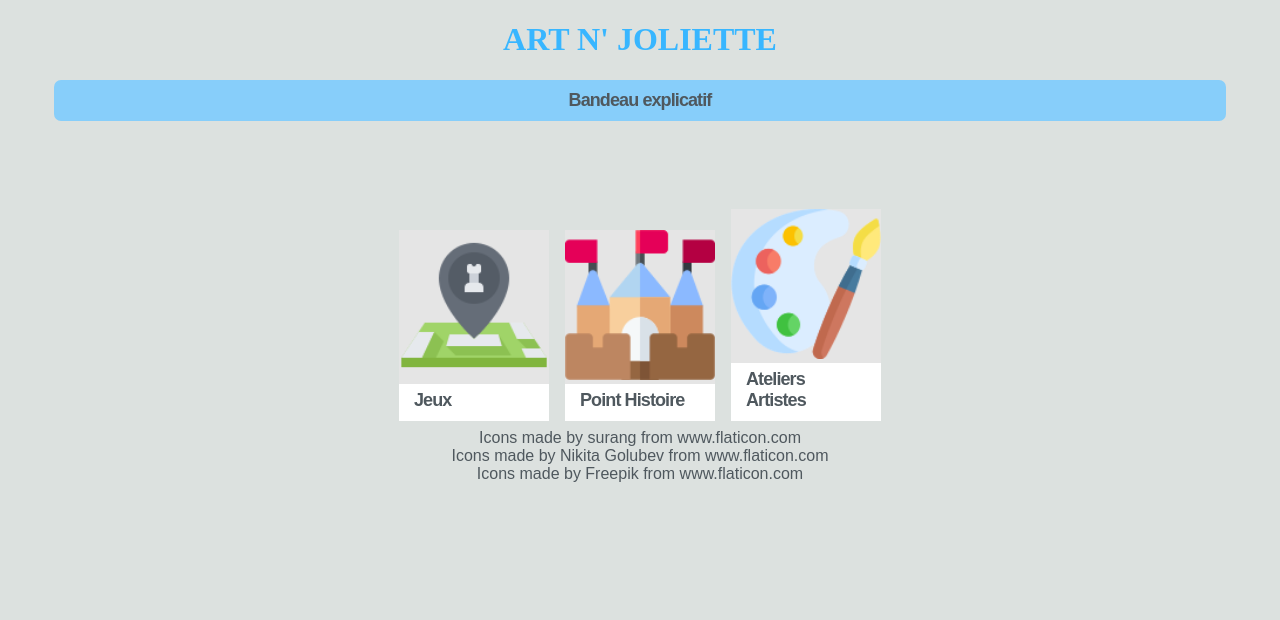
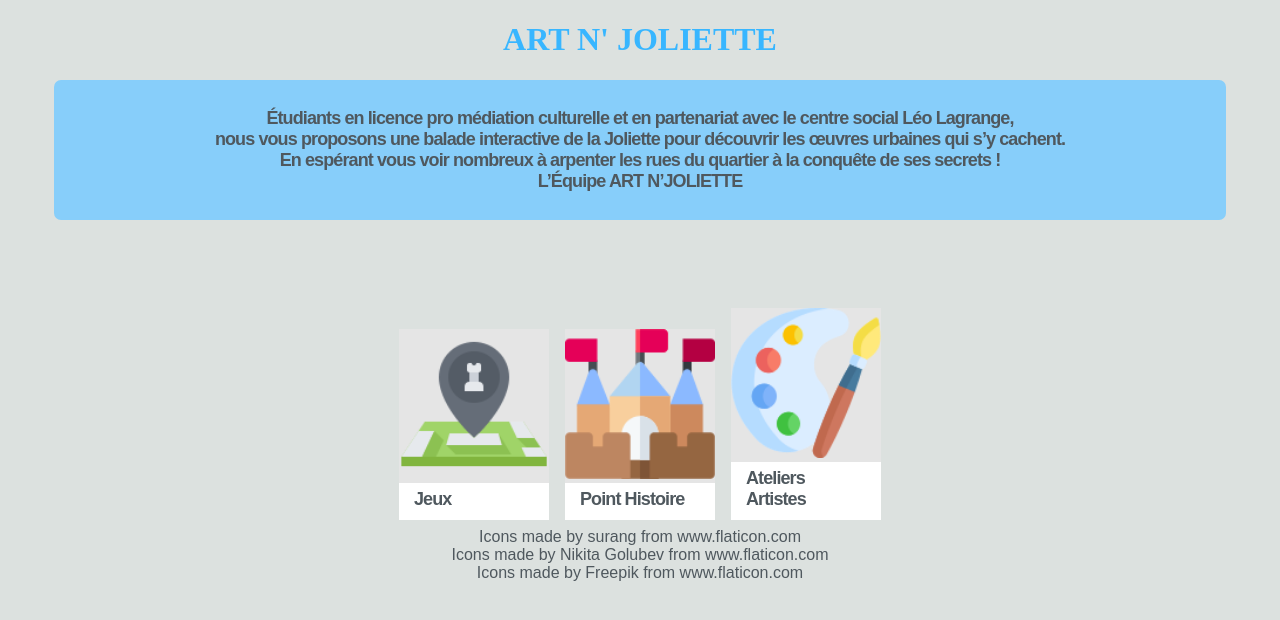
Before and after one commit to Bouloute/ArtNJoliette, a React (Create React App) app: page / in a window 1280 px wide. Shown: the top 620 px of the page. Built offline with nearby package versions, Linux system fonts and the light colour scheme.

Commit message:
fixed images bug

```diff
--- a/src/components/Art.js
+++ b/src/components/Art.js
@@ -1,7 +1,6 @@
 import React, { Component } from 'react';
 import {connect} from 'react-redux'
 import {findArtById} from '../actions/artActions'
-import artists from '../png/005-artist.png';
 
 import audio from '../png/272168__dethrok__cicadas.wav';
 
@@ -16,11 +15,6 @@ class Art extends Component {
 
     }
 
-    getImage = () => {
-
-        return artists
-    }
-
     render() {
         if(!!this.props.artist) {
             return (
@@ -30,7 +24,7 @@ class Art extends Component {
                     <div className="art">
                         <div class="art-cell">
                             <div class="art-img">
-                                <img src={this.getImage()} alt={this.state.name}/>
+                                <img src={this.props.image_url} alt={this.state.name}/>
                             </div>
                             <div class="art-content">
                                 <h2>{this.props.name}</h2>
--- a/src/components/Home.js
+++ b/src/components/Home.js
@@ -9,7 +9,13 @@ import React from 'react';
 const Home = () => {
     return (
         <div className="Home">
-            <div className="bandeau">Bandeau explicatif</div>
+            <div className="bandeau">
+                <p> Étudiants en licence pro médiation culturelle et en partenariat avec le centre social Léo Lagrange,<br/>
+                    nous vous proposons une balade interactive de la Joliette pour découvrir les œuvres urbaines qui s’y cachent.<br/>
+                    En espérant vous voir nombreux à arpenter les rues du quartier à la conquête de ses secrets !<br/>
+                    L’Équipe ART N’JOLIETTE
+                </p>
+            </div>
 
             <div className="cards">
                 <Card image={riddle} title="Jeux" url="/enigmas"/>
```
Also changed, not shown: 1 other file (tests, documents, lock files or other folders).
